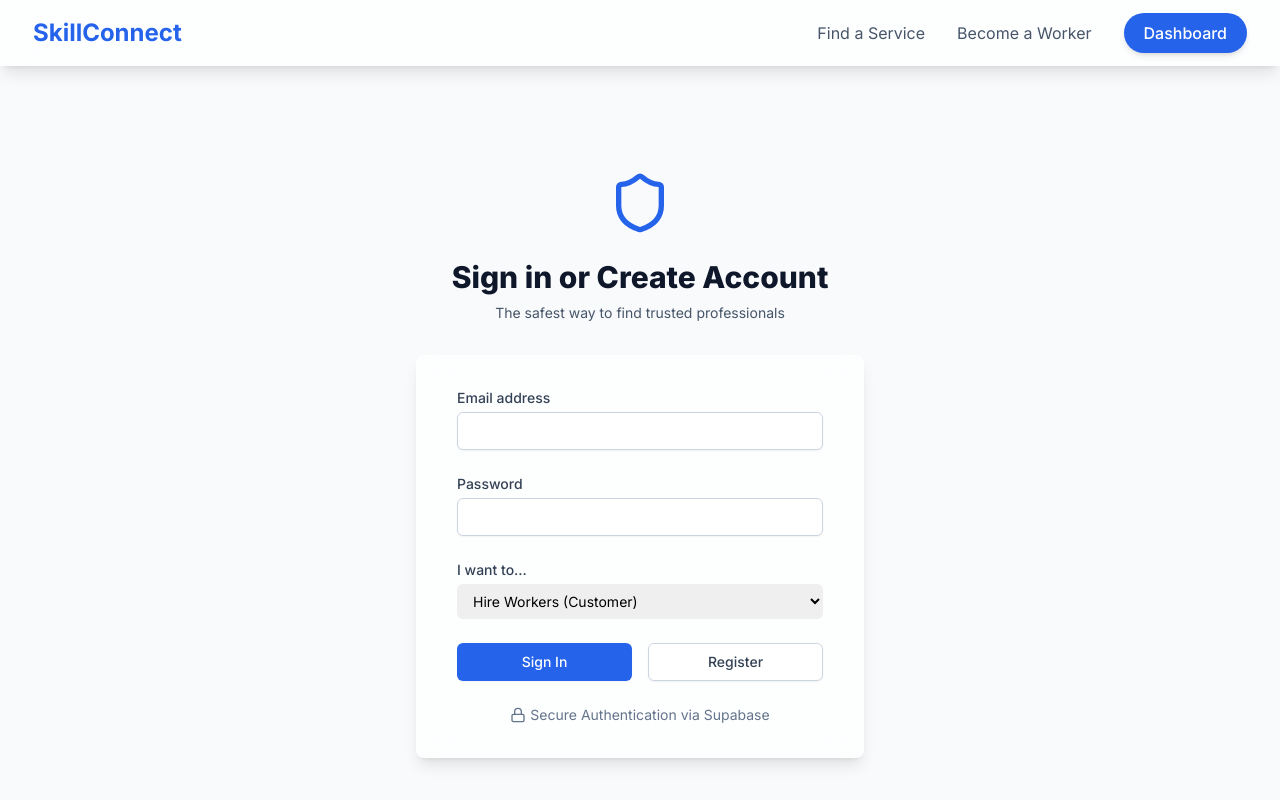
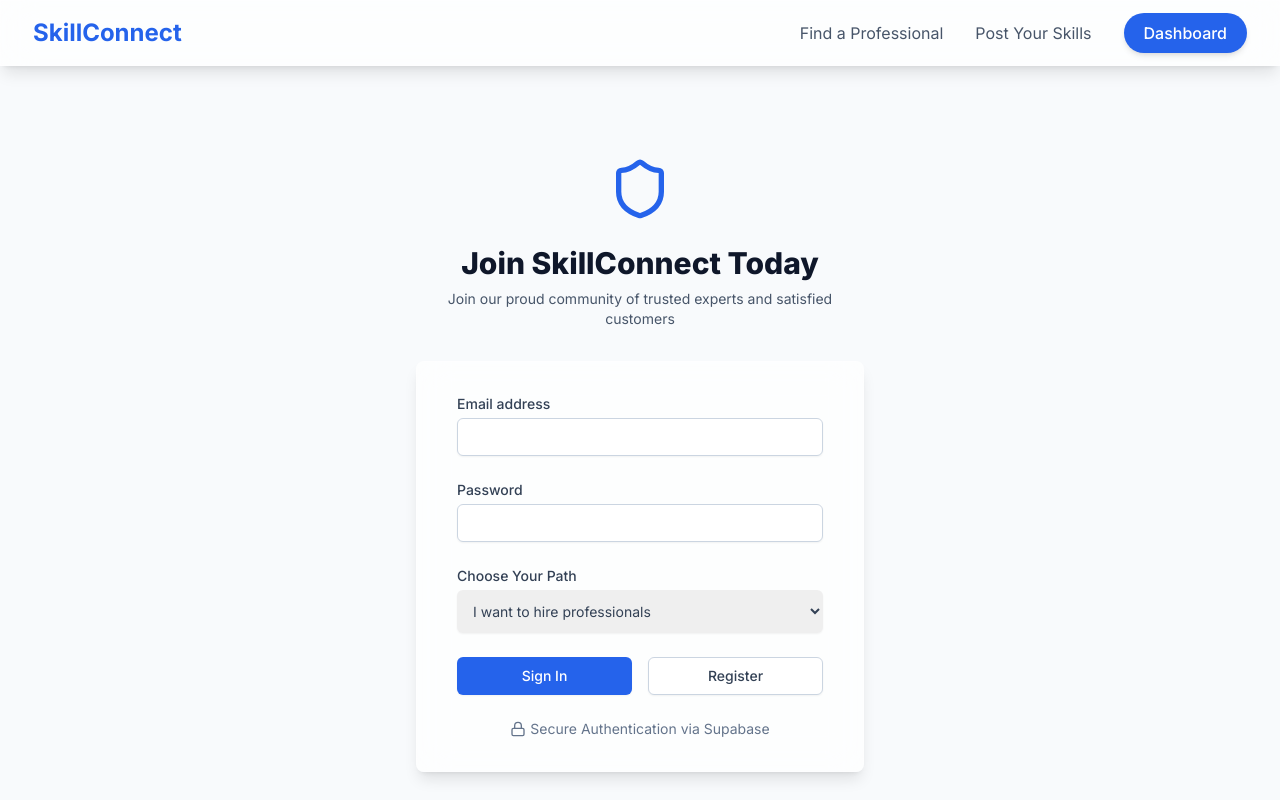
Before and after one commit to riteshshri3107-a11y/Datore, a Next.js app: page /login in a window 1280 px wide. Shown: the top 800 px of the page. Built offline with nearby package versions, Linux system fonts and the light colour scheme; no server answers.

Commit message:
Update platform terminology for prouder impact

```diff
--- a/app/layout.tsx
+++ b/app/layout.tsx
@@ -25,8 +25,8 @@
                                 <span className="text-2xl font-bold text-primary">SkillConnect</span>
                             </div>
                             <div className="hidden md:flex space-x-8 items-center">
-                                <a href="/search" className="text-slate-600 hover:text-primary transition-colors">Find a Service</a>
-                                <a href="/login" className="text-slate-600 hover:text-primary transition-colors">Become a Worker</a>
+                                <a href="/search" className="text-slate-600 hover:text-primary transition-colors">Find a Professional</a>
+                                <a href="/login" className="text-slate-600 hover:text-primary transition-colors">Post Your Skills</a>
                                 <a href="/dashboard" className="bg-primary text-white px-5 py-2 rounded-full font-medium hover:bg-secondary transition-colors shadow-md hover:shadow-lg">
                                     Dashboard
                                 </a>
--- a/app/login/page.tsx
+++ b/app/login/page.tsx
@@ -50,10 +50,10 @@
             <div className="sm:mx-auto sm:w-full sm:max-w-md text-center">
                 <Shield className="mx-auto h-16 w-16 text-primary" />
                 <h2 className="mt-6 text-center text-3xl font-extrabold text-slate-900">
-                    Sign in or Create Account
+                    Join SkillConnect Today
                 </h2>
                 <p className="mt-2 text-center text-sm text-slate-600">
-                    The safest way to find trusted professionals
+                    Join our proud community of trusted experts and satisfied customers
                 </p>
             </div>
 
@@ -85,14 +85,14 @@
                         </div>
 
                         <div>
-                            <label className="block text-sm font-medium text-slate-700">I want to...</label>
+                            <label className="block text-sm font-medium text-slate-700">Choose Your Path</label>
                             <select
                                 value={role}
                                 onChange={(e) => setRole(e.target.value)}
-                                className="mt-1 block w-full pl-3 pr-10 py-2 text-base border-slate-300 focus:outline-none focus:ring-primary focus:border-primary sm:text-sm rounded-md text-black"
+                                className="mt-1 block w-full pl-3 pr-10 py-3 text-base border-slate-300 focus:outline-none focus:ring-primary focus:border-primary sm:text-sm rounded-md text-slate-700 shadow-sm"
                             >
-                                <option value="customer">Hire Workers (Customer)</option>
-                                <option value="worker">Offer My Skills (Worker)</option>
+                                <option value="customer">I want to hire professionals</option>
+                                <option value="worker">I want to post my skills</option>
                             </select>
                         </div>
 
--- a/app/page.tsx
+++ b/app/page.tsx
@@ -22,7 +22,7 @@
                             Hire a Professional
                         </a>
                         <a href="/login" className="bg-white hover:bg-slate-50 text-primary border-2 border-primary/20 text-lg font-semibold px-8 py-4 rounded-full transition-all shadow-md hover:shadow-lg hover:-translate-y-1 block max-w-xs mx-auto sm:mx-0">
-                            Offer Your Skills
+                            Post Your Skills
                         </a>
                     </div>
                 </div>
@@ -56,9 +56,9 @@
                 <div className="max-w-3xl mx-auto px-4">
                     <h2 className="text-3xl font-bold mb-6">Ready to get started?</h2>
                     <p className="text-lg text-slate-300 mb-8">Join thousands of users on the SkillConnect platform today.</p>
-                    <button className="bg-accent hover:bg-yellow-400 text-slate-900 font-bold px-8 py-4 rounded-full transition-colors text-lg">
-                        Create Free Account
-                    </button>
+                    <a href="/login" className="inline-block bg-accent hover:bg-yellow-400 text-slate-900 font-bold px-8 py-4 rounded-full transition-colors text-lg">
+                        Become a Verified Professional
+                    </a>
                 </div>
             </section>
         </div>
```
